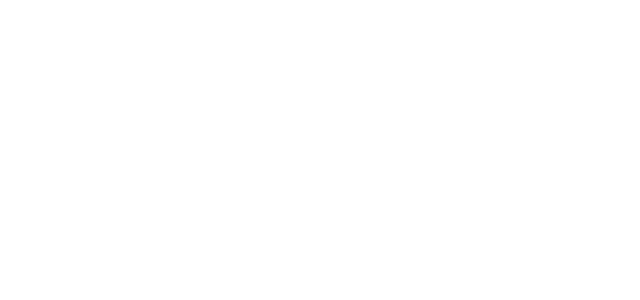
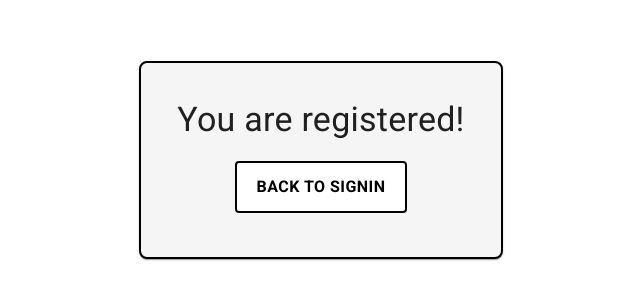
Before and after one commit to Rupanjanaa/bank-app, a React (Create React App) app: page /success in a window 1280 px wide. Before the commit this address had no page. Shown: the part 248-548 px from the top of the page, without its empty margins (319-959 px from the left). Built offline with nearby package versions, Linux system fonts and the light colour scheme.

Commit message:
after register page

```diff
--- a/src/App.tsx
+++ b/src/App.tsx
@@ -7,6 +7,8 @@ import Dashboard from './Dashboard';
 import Firstpage from './Firstpage';
 import Registration from './Registration';
 import SignIn from './SignIn';
+import Success from './Success';
+
 
 function Copyright() {
   return (
@@ -24,9 +26,11 @@ export default function App() {
   return (
     <Router>
       <Routes>
+        <Route path="/" element={<Firstpage />} />
         <Route path="/firstpage" element={<Firstpage />} />
         <Route path="/signin" element={<SignIn />} />
         <Route path="/registration" element={<Registration />} />
+        <Route path="/success" element={<Success />} />
         <Route path="/dashboard" element={<Dashboard />} />
 
       </Routes>
--- a/src/Registration.tsx
+++ b/src/Registration.tsx
@@ -215,6 +215,7 @@ return (
               </Grid>
             </Grid>
             <Button
+              href='/Success'
               type="submit"
               fullWidth
               variant="contained"
@@ -224,7 +225,7 @@ return (
             </Button>
             <Grid container justifyContent="flex-end">
               <Grid item>
-                <Link href="#" variant="body2">
+                <Link href="/SignIn" variant="body2">
                   Already have an account? Sign in
                 </Link>
               </Grid>
--- /dev/null
+++ b/src/Success.tsx
@@ -0,0 +1,53 @@
+import styled from '@emotion/styled';
+import { Button, Card, CardContent, Container, Typography } from '@mui/material';
+import React from 'react';
+//import { Link as RouterLink } from 'react-router-dom';
+
+// Styled components
+const CenteredContainer = styled(Container)`
+  display: flex;
+  align-items: center;
+  justify-content: center;
+  height: 100vh;
+`;
+
+const StyledCard = styled(Card)`
+  padding: 20px;
+  border: 2px solid black;
+  background-color: whitesmoke;
+  border-radius: 8px;
+  text-align: center;
+`;
+
+const BackButton = styled(Button)`
+  font-size: 16px;
+  font-weight: bold;
+  padding: 10px 20px;
+  color: black;
+  background-color: white;
+  border: 2px solid black;
+  border-radius: 4px;
+  cursor: pointer;
+  margin-top: 20px;
+
+  &:hover {
+    background-color: #45a049;
+  }
+`;
+
+export const Success: React.FC = () => {
+  return (
+    <CenteredContainer>
+      <StyledCard>
+        <CardContent>
+          <Typography variant="h4">You are registered!</Typography>
+          <BackButton href="/SignIn">
+            Back to SignIn
+          </BackButton>
+        </CardContent>
+      </StyledCard>
+    </CenteredContainer>
+  );
+};
+
+export default Success;
```
